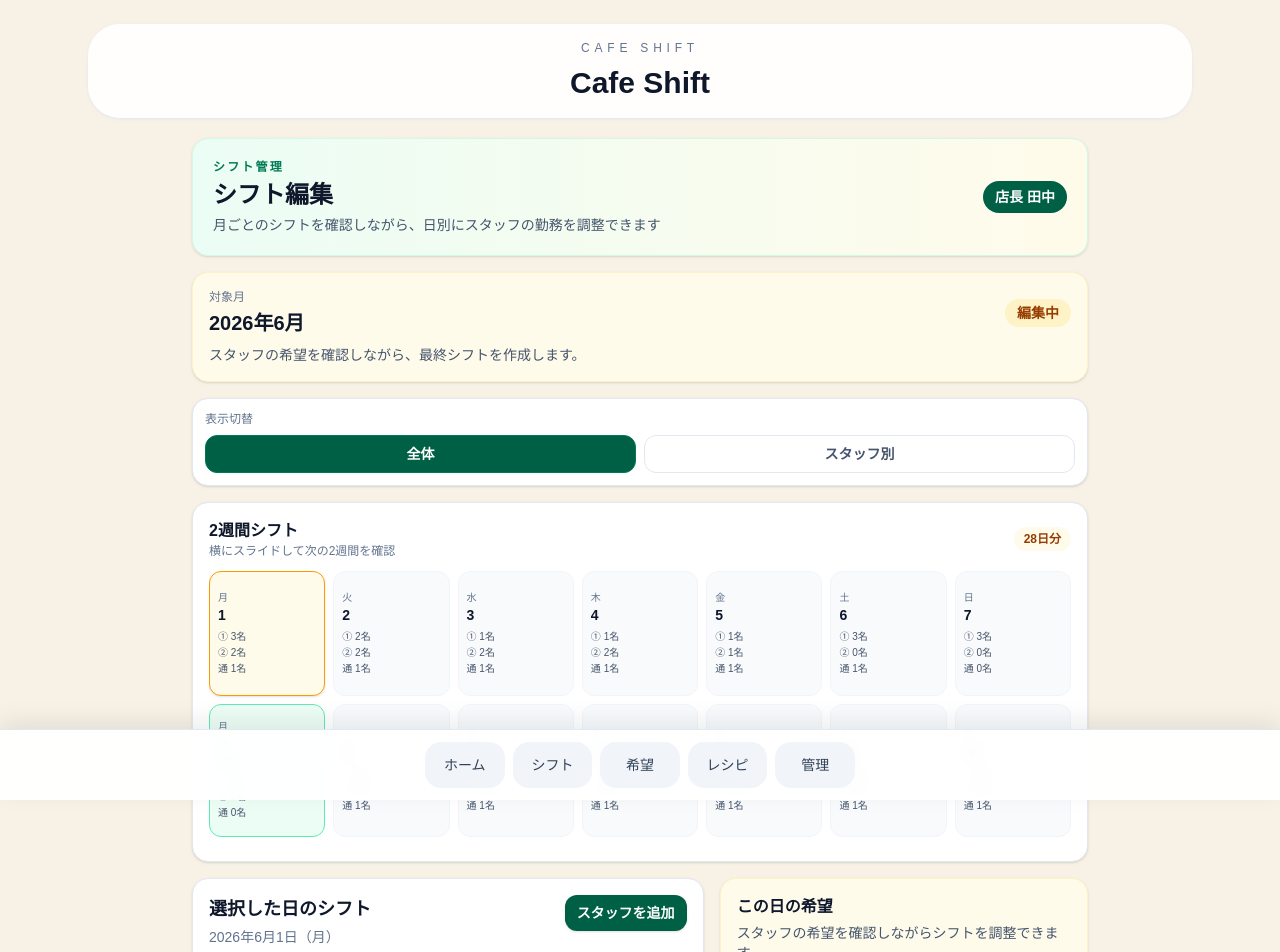
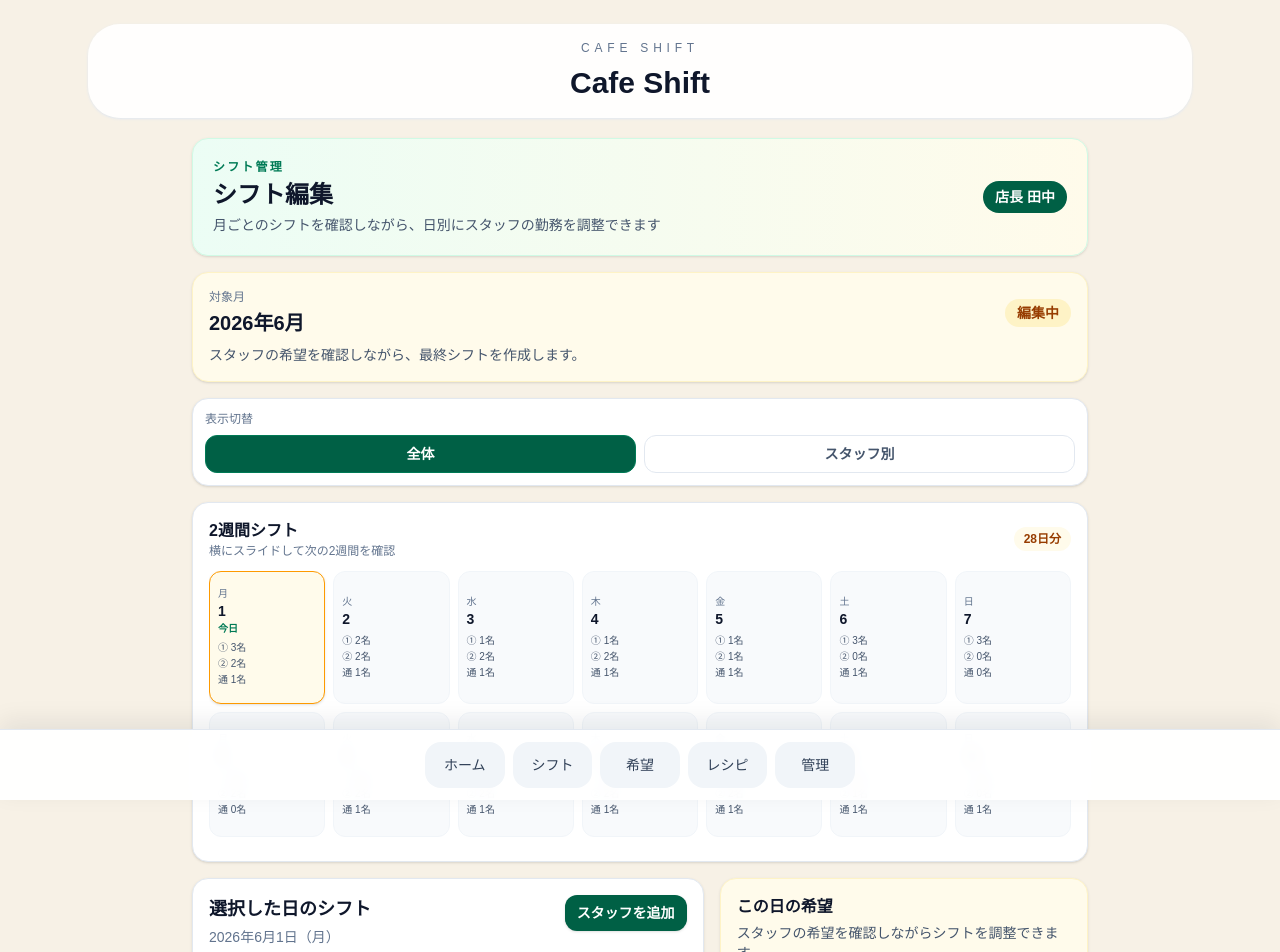
Before and after one commit to tantik/cafe-shift, a Next.js app: page /manager/shifts in a window 1280 px wide. Shown: the top 952 px of the page. Built offline with nearby package versions, Linux system fonts and the light colour scheme.

Commit message:
Unify demo dates across screens

```diff
--- a/src/app/manager/page.tsx
+++ b/src/app/manager/page.tsx
@@ -3,7 +3,7 @@ import Link from "next/link";
 
 export default function ManagerPage() {
   // Mock data (deterministic, no external calls)
-  const todayLabel = "5月25日（月）";
+  const todayLabel = "6月1日（月）";
   const shiftGroups = [
     { title: "1シフト 08:30–13:00", names: ["山田", "佐藤", "田中"] },
     { title: "2シフト 13:00–17:30", names: ["鈴木", "高橋"] },
--- a/src/app/manager/shifts/page.tsx
+++ b/src/app/manager/shifts/page.tsx
@@ -68,7 +68,7 @@ const days: CalendarDay[] = Array.from({ length: 28 }, (_, index) => ({
   day: index + 1,
   weekday: weekdays[index % weekdays.length],
 }));
-const mockToday = "2026-06-08";
+const mockToday = "2026-06-01";
 const initialSelectedDate = "2026-06-01";
 const sickDays = [5, 12, 19, 26];
 const standardPattern: ShiftCode[] = ["shift_1", "shift_1", "shift_1", "shift_2", "shift_2", "full_day", "off", "vacation"];
--- a/src/app/overtime/page.tsx
+++ b/src/app/overtime/page.tsx
@@ -8,7 +8,7 @@ const reasonOptions = ['清掃', '接客', '仕込み', '在庫確認', 'その
 const initialEntries = [
   {
     id: 'overtime_001',
-    date: '2025-05-24',
+    date: '2026-06-03',
     startTime: '17:30',
     endTime: '19:00',
     reason: '清掃',
@@ -16,7 +16,7 @@ const initialEntries = [
   },
   {
     id: 'overtime_002',
-    date: '2025-05-23',
+    date: '2026-06-04',
     startTime: '18:00',
     endTime: '19:30',
     reason: '接客',
@@ -69,12 +69,13 @@ function formatDateLabel(dateString: string) {
 }
 
 export default function OvertimePage() {
-  const [date, setDate] = useState('2025-05-25');
+  const [date, setDate] = useState('2026-06-01');
   const [startTime, setStartTime] = useState('17:30');
   const [endTime, setEndTime] = useState('19:00');
   const [reason, setReason] = useState('清掃');
   const [memo, setMemo] = useState('');
   const [entries, setEntries] = useState(initialEntries);
+  const [nextEntryId, setNextEntryId] = useState(3);
   const [error, setError] = useState('');
   const [success, setSuccess] = useState('');
 
@@ -96,7 +97,7 @@ export default function OvertimePage() {
     }
 
     const newEntry = {
-      id: `overtime_${Date.now()}`,
+      id: `overtime_${String(nextEntryId).padStart(3, '0')}`,
       date,
       startTime,
       endTime,
@@ -105,6 +106,7 @@ export default function OvertimePage() {
     };
 
     setEntries((prev) => [newEntry, ...prev]);
+    setNextEntryId((current) => current + 1);
     setSuccess('残業を保存しました（デモ）');
     setError('');
     setMemo('');
--- a/src/app/vacations/page.tsx
+++ b/src/app/vacations/page.tsx
@@ -6,14 +6,14 @@ import AppShell from '@/components/app-shell';
 const initialRequests = [
   {
     id: 'vacation_001',
-    startDate: '2025-06-10',
-    endDate: '2025-06-14',
+    startDate: '2026-06-10',
+    endDate: '2026-06-14',
     comment: '家族旅行のため',
   },
   {
     id: 'vacation_002',
-    startDate: '2025-08-05',
-    endDate: '2025-08-07',
+    startDate: '2026-07-05',
+    endDate: '2026-07-07',
     comment: '帰省のため',
   },
 ];
@@ -32,10 +32,11 @@ function calculateDays(startDate: string, endDate: string) {
 }
 
 export default function VacationsPage() {
-  const [startDate, setStartDate] = useState('2025-06-01');
-  const [endDate, setEndDate] = useState('2025-06-03');
+  const [startDate, setStartDate] = useState('2026-06-01');
+  const [endDate, setEndDate] = useState('2026-06-03');
   const [comment, setComment] = useState('');
   const [requests, setRequests] = useState(initialRequests);
+  const [nextRequestId, setNextRequestId] = useState(3);
   const [error, setError] = useState('');
   const [success, setSuccess] = useState('');
 
@@ -56,13 +57,14 @@ export default function VacationsPage() {
     }
 
     const newRequest = {
-      id: `vacation_${Date.now()}`,
+      id: `vacation_${String(nextRequestId).padStart(3, '0')}`,
       startDate,
       endDate,
       comment,
     };
 
     setRequests((prev) => [newRequest, ...prev]);
+    setNextRequestId((current) => current + 1);
     setSuccess('休暇希望を追加しました（デモ）');
     setComment('');
   };
--- a/src/app/worker/page.tsx
+++ b/src/app/worker/page.tsx
@@ -23,34 +23,34 @@ const mockEmployees = [
 ];
 
 const mockShifts = {
-  '2025-05-25': { type: '1シフト', time: '08:30–13:00', workers: ['YH', 'ST', 'TJ'] },
-  '2025-05-26': { type: '2シフト', time: '13:00–17:30', workers: ['SH', 'TK'] },
-  '2025-05-27': { type: '通しシフト', time: '08:30–17:30', workers: ['IY'] },
-  '2025-05-28': { type: '1シフト', time: '08:30–13:00', workers: ['YH', 'SH'] },
-  '2025-05-29': { type: '2シフト', time: '13:00–17:30', workers: ['ST', 'TJ', 'TK'] },
-  '2025-05-30': { type: '休み', time: '—', workers: [] },
-  '2025-05-31': { type: '休暇', time: '—', workers: [] },
-  '2025-06-01': { type: '1シフト', time: '08:30–13:00', workers: ['YH', 'TJ'] },
-  '2025-06-02': { type: '2シフト', time: '13:00–17:30', workers: ['SH', 'TK', 'IY'] },
-  '2025-06-03': { type: '通しシフト', time: '08:30–17:30', workers: ['ST'] },
-  '2025-06-04': { type: '1シフト', time: '08:30–13:00', workers: ['YH', 'SH', 'TJ'] },
-  '2025-06-05': { type: '2シフト', time: '13:00–17:30', workers: ['TK', 'IY'] },
-  '2025-06-06': { type: '休み', time: '—', workers: [] },
-  '2025-06-07': { type: '1シフト', time: '08:30–13:00', workers: ['YH', 'ST', 'TK'] },
-  '2025-06-08': { type: '2シフト', time: '13:00–17:30', workers: ['SH', 'IY'] },
-  '2025-06-09': { type: '通しシフト', time: '08:30–17:30', workers: ['TJ', 'ST'] },
-  '2025-06-10': { type: '休み', time: '—', workers: [] },
-  '2025-06-11': { type: '1シフト', time: '08:30–13:00', workers: ['YH', 'SH'] },
-  '2025-06-12': { type: '2シフト', time: '13:00–17:30', workers: ['TK', 'IY'] },
-  '2025-06-13': { type: '休暇', time: '—', workers: [] },
-  '2025-06-14': { type: '1シフト', time: '08:30–13:00', workers: ['YH', 'TJ'] },
-  '2025-06-15': { type: '2シフト', time: '13:00–17:30', workers: ['SH', 'ST'] },
-  '2025-06-16': { type: '通しシフト', time: '08:30–17:30', workers: ['TK'] },
-  '2025-06-17': { type: '1シフト', time: '08:30–13:00', workers: ['YH', 'IY'] },
-  '2025-06-18': { type: '2シフト', time: '13:00–17:30', workers: ['ST', 'TJ'] },
-  '2025-06-19': { type: '休み', time: '—', workers: [] },
-  '2025-06-20': { type: '休暇', time: '—', workers: [] },
-  '2025-06-21': { type: '1シフト', time: '08:30–13:00', workers: ['YH', 'SH', 'TK'] },
+  '2026-06-01': { type: '1シフト', time: '08:30–13:00', workers: ['YH', 'ST', 'TJ'] },
+  '2026-06-02': { type: '2シフト', time: '13:00–17:30', workers: ['SH', 'TK'] },
+  '2026-06-03': { type: '通しシフト', time: '08:30–17:30', workers: ['IY'] },
+  '2026-06-04': { type: '1シフト', time: '08:30–13:00', workers: ['YH', 'SH'] },
+  '2026-06-05': { type: '2シフト', time: '13:00–17:30', workers: ['ST', 'TJ', 'TK'] },
+  '2026-06-06': { type: '休み', time: '—', workers: [] },
+  '2026-06-07': { type: '休暇', time: '—', workers: [] },
+  '2026-06-08': { type: '1シフト', time: '08:30–13:00', workers: ['YH', 'TJ'] },
+  '2026-06-09': { type: '2シフト', time: '13:00–17:30', workers: ['SH', 'TK', 'IY'] },
+  '2026-06-10': { type: '通しシフト', time: '08:30–17:30', workers: ['ST'] },
+  '2026-06-11': { type: '1シフト', time: '08:30–13:00', workers: ['YH', 'SH', 'TJ'] },
+  '2026-06-12': { type: '2シフト', time: '13:00–17:30', workers: ['TK', 'IY'] },
+  '2026-06-13': { type: '休み', time: '—', workers: [] },
+  '2026-06-14': { type: '1シフト', time: '08:30–13:00', workers: ['YH', 'ST', 'TK'] },
+  '2026-06-15': { type: '2シフト', time: '13:00–17:30', workers: ['SH', 'IY'] },
+  '2026-06-16': { type: '通しシフト', time: '08:30–17:30', workers: ['TJ', 'ST'] },
+  '2026-06-17': { type: '休み', time: '—', workers: [] },
+  '2026-06-18': { type: '1シフト', time: '08:30–13:00', workers: ['YH', 'SH'] },
+  '2026-06-19': { type: '2シフト', time: '13:00–17:30', workers: ['TK', 'IY'] },
+  '2026-06-20': { type: '休暇', time: '—', workers: [] },
+  '2026-06-21': { type: '1シフト', time: '08:30–13:00', workers: ['YH', 'TJ'] },
+  '2026-06-22': { type: '2シフト', time: '13:00–17:30', workers: ['SH', 'ST'] },
+  '2026-06-23': { type: '通しシフト', time: '08:30–17:30', workers: ['TK'] },
+  '2026-06-24': { type: '1シフト', time: '08:30–13:00', workers: ['YH', 'IY'] },
+  '2026-06-25': { type: '2シフト', time: '13:00–17:30', workers: ['ST', 'TJ'] },
+  '2026-06-26': { type: '休み', time: '—', workers: [] },
+  '2026-06-27': { type: '休暇', time: '—', workers: [] },
+  '2026-06-28': { type: '1シフト', time: '08:30–13:00', workers: ['YH', 'SH', 'TK'] },
 };
 
 function getShiftMarker(type: string): string {
@@ -100,10 +100,10 @@ function getShiftColor(type: string): string {
 
 export default function WorkerPage() {
   const [viewMode, setViewMode] = useState<ViewMode>('self');
-  const [selectedDate, setSelectedDate] = useState<string>('2025-05-25');
+  const [selectedDate, setSelectedDate] = useState<string>('2026-06-01');
 
-  const today = new Date('2025-05-25');
-  const startDate = new Date('2025-05-25');
+  const today = new Date('2026-06-01');
+  const startDate = new Date('2026-06-01');
   const dates = generateDates(startDate, 56);
   const slides = Array.from({ length: 4 }, (_, index) => dates.slice(index * 14, index * 14 + 14));
 
```
